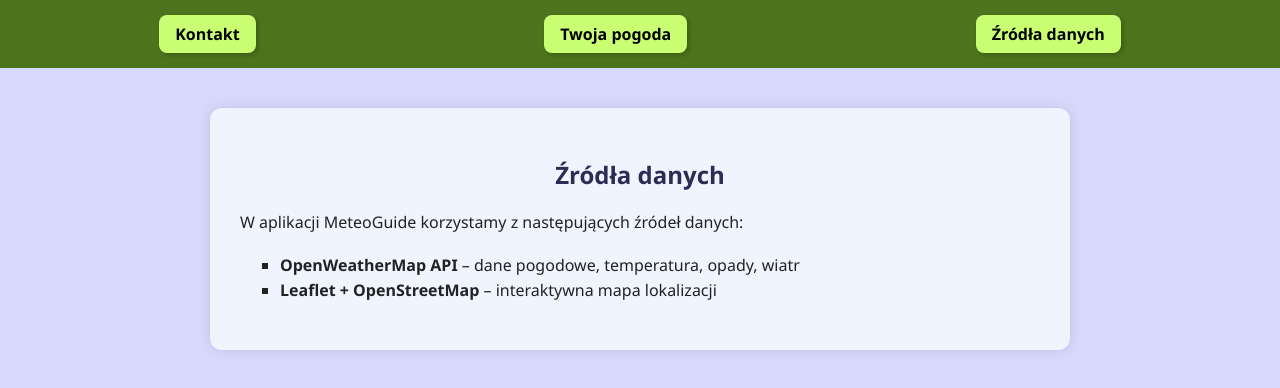
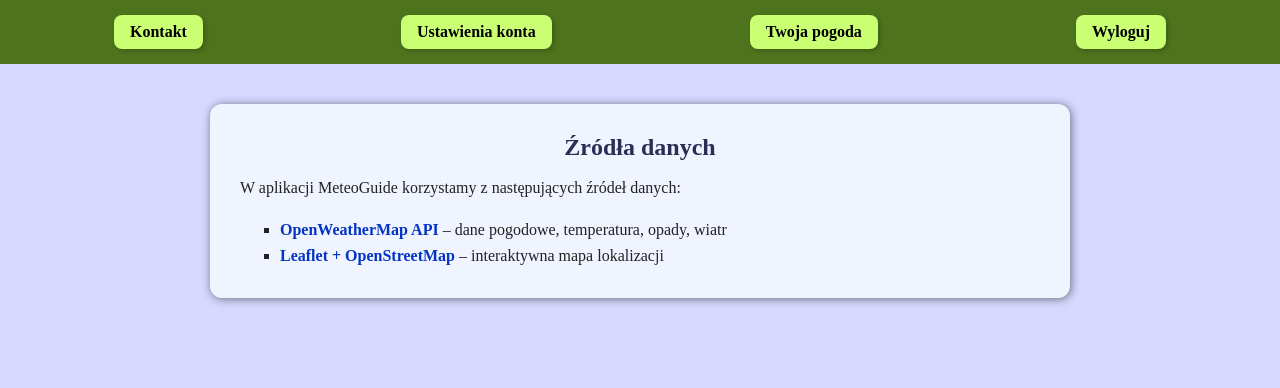
Before and after one commit to MarcinAdo22/MeteoGuideApp, a website: page MeteoGuideApp/data_sources.html in a window 1280 px wide. Drawn offline with Linux system fonts and the light colour scheme.

Commit message:
ostateczna wersja

```diff
--- a/MeteoGuideApp/account_settings.ejs
+++ b/MeteoGuideApp/account_settings.ejs
@@ -7,10 +7,11 @@
 
     </head>
     <body>
-        <div id="weather_menubar">
+          <div id="weather_menubar">
             <a href="contact_us.html">Kontakt</a>
             <a href="./weather_forecast">Twoja pogoda</a>
-            <a href="data_sources.html">Źrodla danych</a>
+            <a href="data_sources.html">Źródła danych</a>
+            <a href="/logout" class="logout-button">Wyloguj</a>
         </div>
 
 
--- a/MeteoGuideApp/contact_us.css
+++ b/MeteoGuideApp/contact_us.css
@@ -1,26 +1,37 @@
 body {
   margin: 0;
-  font-family: Arial, sans-serif;
-  background-color: #d8d8f5;
+  background-color: #d7d9ff;
 }
 
 #weather_menubar {
-  background-color: #5b7c1d;
+  background-color: #4d731c;
   padding: 15px;
   display: flex;
   justify-content: space-around;
+  align-items: center;
+}
+* {
+    margin: 0;
 }
 
 #weather_menubar a {
-  color: #000;
-  background-color: #ccff66;
-  padding: 10px 15px;
-  border-radius: 6px;
   text-decoration: none;
+  color: black;
+  background-color: #caff73;
+  padding: 8px 16px;
+  border-radius: 8px;
   font-weight: bold;
+  box-shadow: 2px 2px 4px rgba(0,0,0,0.2);
+  transition: background-color 0.3s ease;
+}
+
+
+#weather_menubar a:hover {
+  background-color: #b3eb5e;
 }
 
 .container {
+  font-family: Arial, sans-serif;
   display: flex;
   flex-wrap: wrap;
   justify-content: center;
@@ -30,10 +41,10 @@ body {
 
 .info-box {
   max-width: 300px;
-  background-color: #fff;
+  background-color: #f0f4ff;
   padding: 20px;
   border-radius: 12px;
-  box-shadow: 0 0 10px rgba(0,0,0,0.1);
+  box-shadow: 1px 1px 10px rgba(0,0,0,0.5);
   font-size: 16px;
 }
 
@@ -41,5 +52,5 @@ body {
   width: 400px;
   height: 300px;
   border-radius: 12px;
-  box-shadow: 0 0 10px rgba(0,0,0,0.1);
+  box-shadow: 1px 1px 10px rgba(0,0,0,0.5);
 }
--- a/MeteoGuideApp/data_sources.css
+++ b/MeteoGuideApp/data_sources.css
@@ -1,9 +1,6 @@
 body {
-  background-color: #d7d9fb;
-  font-family: 'Segoe UI', Tahoma, Geneva, Verdana, sans-serif;
+  background-color: #d7d9ff;
   color: #222;
-  margin: 0;
-  padding: 0;
 }
 
 #weather_menubar {
@@ -12,6 +9,10 @@ body {
   display: flex;
   justify-content: space-around;
   align-items: center;
+}
+
+* {
+    margin: 0;
 }
 
 #weather_menubar a {
@@ -25,6 +26,9 @@ body {
   transition: background-color 0.3s ease;
 }
 
+
+
+
 #weather_menubar a:hover {
   background-color: #b3eb5e;
 }
@@ -35,7 +39,7 @@ body {
   padding: 30px;
   background-color: #f0f4ff;
   border-radius: 12px;
-  box-shadow: 0 0 12px rgba(0, 0, 0, 0.1);
+  box-shadow: 1px 1px 10px rgba(0,0,0,0.5);
 }
 
 h2 {
@@ -49,10 +53,17 @@ ul {
   line-height: 1.6;
 }
 
+
+
+
 a {
-  color: #2b65ec;
+  text-decoration: none;
+    color: #0333c5;
+
 }
+
 
 a:hover {
   text-decoration: underline;
+  color: #011b77;
 }
--- a/MeteoGuideApp/data_sources.html
+++ b/MeteoGuideApp/data_sources.html
@@ -7,17 +7,18 @@
 </head>
 <body>
   <div id="weather_menubar">
-    <a href="contact_us.html">Kontakt</a>
+    <a href="./contact_us.html">Kontakt</a>
+    <a href="./user_settings">Ustawienia konta</a>
     <a href="./weather_forecast">Twoja pogoda</a>
-    <a href="./data_sources.html">Źródła danych</a>
+    <a href="/logout" class="logout-button">Wyloguj</a>
   </div>
 
   <div class="container">
-    <h2>Źródła danych</h2>
+    <h2>Źródła danych</h2> <br>
     <p>W aplikacji MeteoGuide korzystamy z następujących źródeł danych:</p>
     <ul>
-      <li><strong>OpenWeatherMap API</strong> – dane pogodowe, temperatura, opady, wiatr</li>
-      <li><strong>Leaflet + OpenStreetMap</strong> – interaktywna mapa lokalizacji</li>
+      <li><strong><a href="https://openweathermap.org/api">OpenWeatherMap API</a></strong> – dane pogodowe, temperatura, opady, wiatr</li>
+      <li><strong><a href="https://www.openstreetmap.org">Leaflet + OpenStreetMap</a></strong> – interaktywna mapa lokalizacji</li>
     </ul>
   </div>
 
--- a/server_app.js
+++ b/server_app.js
@@ -221,9 +221,8 @@ app.post("/user_settings", async (req, res) => {
 app.get("/weather_forecast", requireLogin, async (req, res) => {
   console.log(req.session.user.firstname)
   if (!req.session.user) return res.redirect("/login");
-  //res.send(`Hejka, ${req.session.user.firstname}! Ciesze sie, ze jestes :) To jest twoja pogoda :)`);
   const apiKey = "1a66f3f14813d8f773616d86e35fdc04";
-  const city = req.session.user.city?.trim() || "Trzebinia";
+  const city = req.session.user.city?.trim() || "Kraków";
   const response = await fetch(`https://api.openweathermap.org/data/2.5/weather?q=${city}&appid=${apiKey}&units=metric`);
 
 
```
Also changed, not shown: 1 other file.
